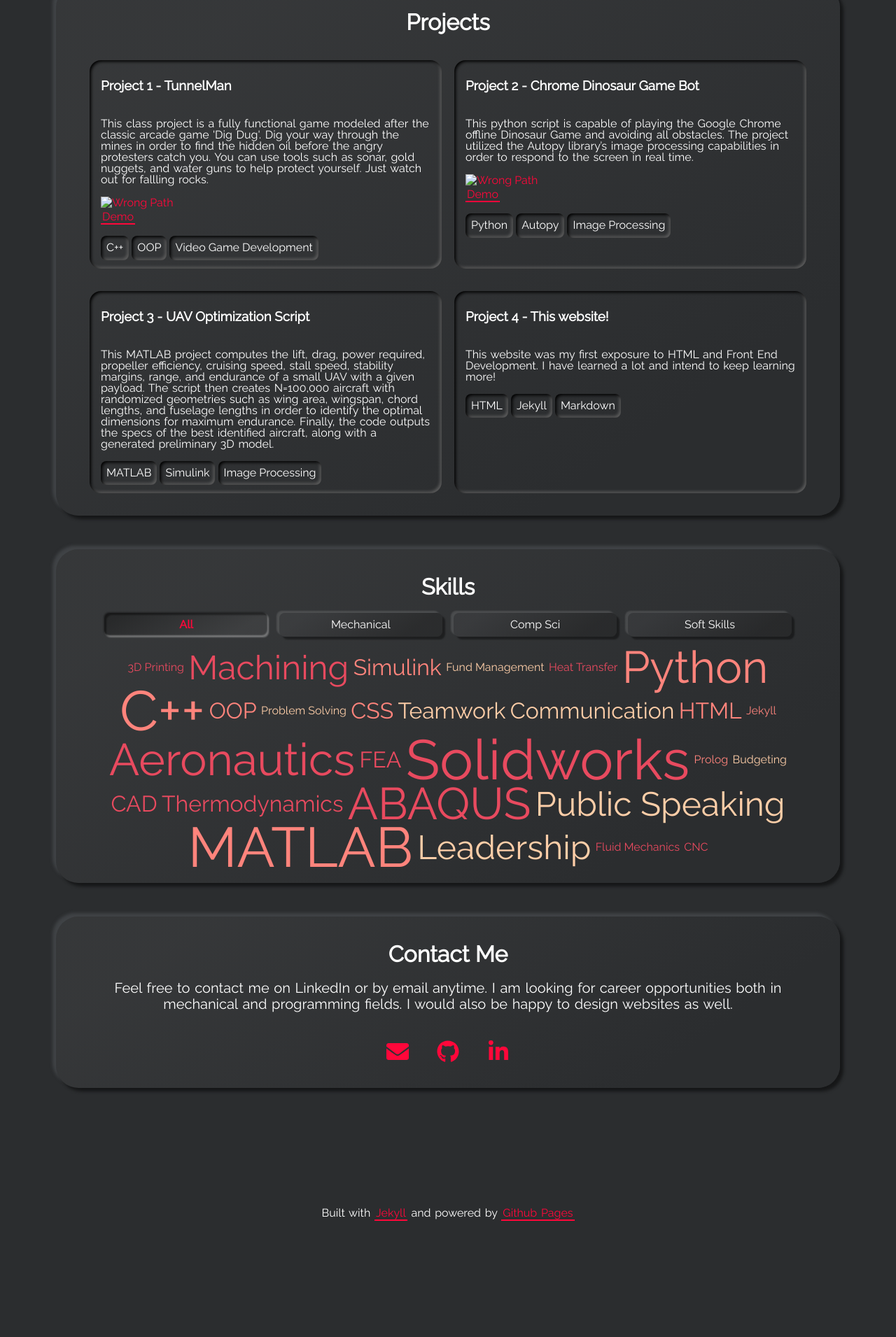
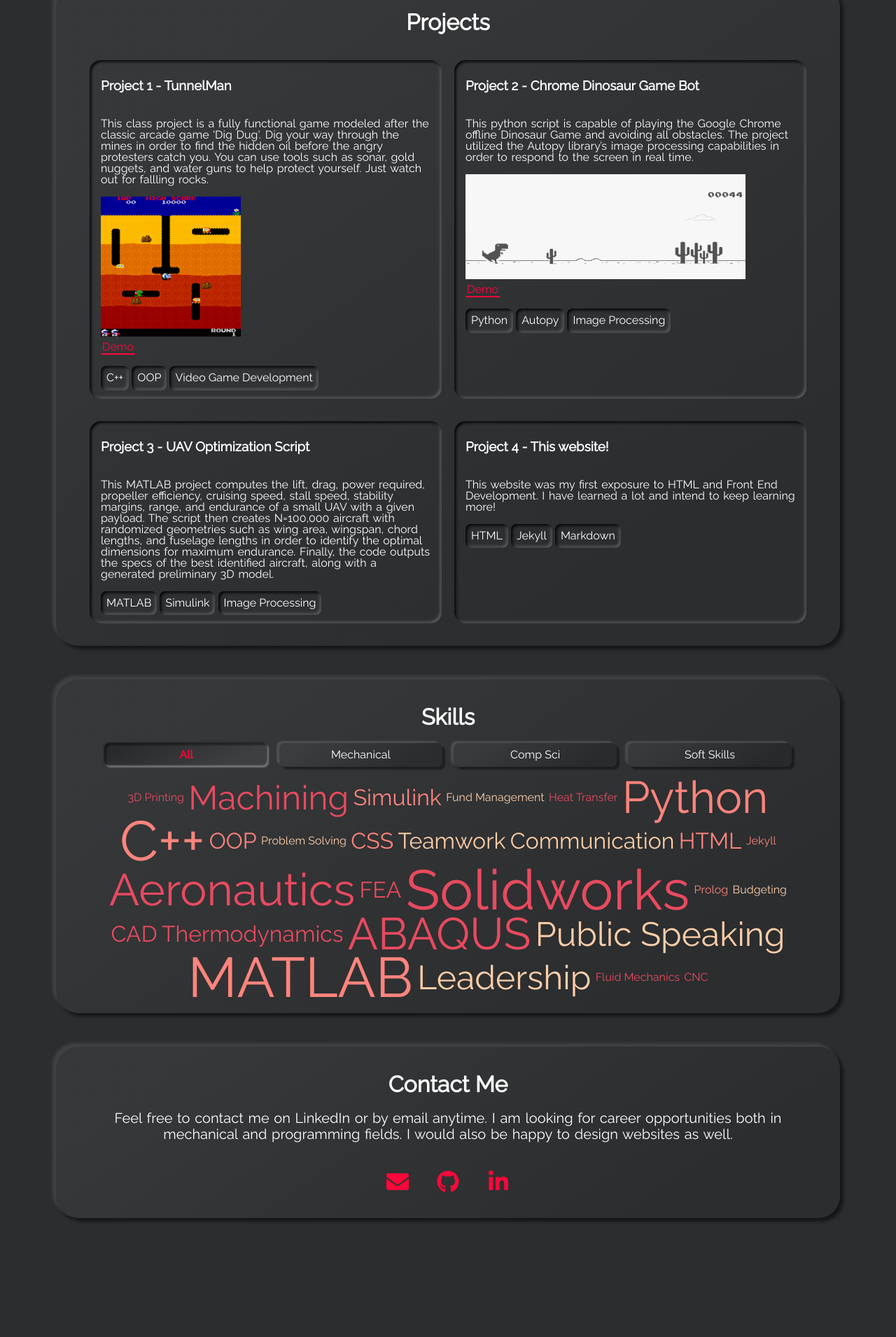
Before and after one commit to logansgithub/website, a Jekyll site: the page built from index.html, in a window 1280 px wide. Shown: the part 2814-4725 px from the top of the page at 70% size. Built offline with Jekyll 4.4.1, drawn with Linux system fonts in a browser that asks for light colours; before the commit the page ends 4591 px from its top, so only the background shows below that.

Commit message:
Update section-projects.html

```diff
--- a/_includes/section-projects.html
+++ b/_includes/section-projects.html
@@ -9,8 +9,8 @@
         <p class="project-desc">{{project.descr}}</p>
 
         {% if project.img %}
-	<a href="{{project.demo}}">
-          <img src="website/{{project.img}}" alt="Wrong Path" width="{{project.w}}" height="{{project.h}}">
+	<a href="/website/p{{project.num}}.html">
+          <img src="{{project.img}}" alt="Wrong Path" width="{{project.w}}" height="{{project.h}}">
         </a>
 	</br>
 	{% endif %}
```
